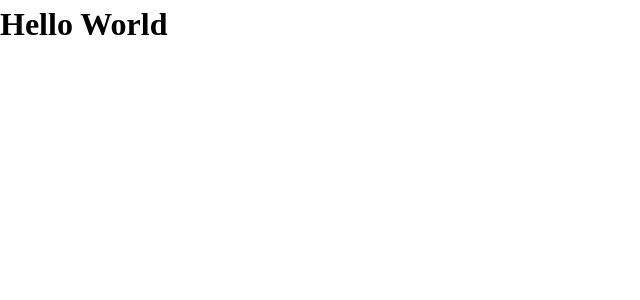
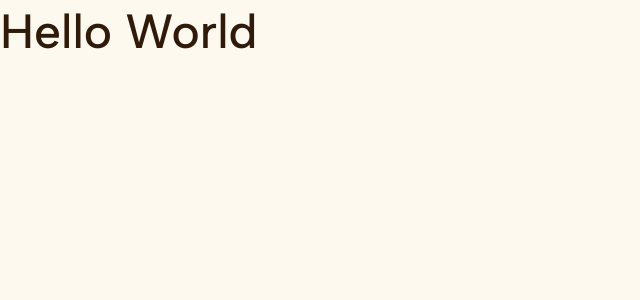
Before and after one commit to danielacb/challenge_forestry, a React (Vite) app: page / in a window 1280 px wide. Shown: the top 300 px of the page, without its empty margins (0-640 px from the left). Built offline with nearby package versions, Linux system fonts and the light colour scheme.

Commit message:
setup global styles

```diff
--- a/src/globals.scss
+++ /dev/null
@@ -1,40 +0,0 @@
-*,
-*::before,
-*::after {
-  box-sizing: border-box;
-}
-
-* {
-  margin: 0;
-}
-
-body {
-  line-height: 1.5;
-  -webkit-font-smoothing: antialiased;
-}
-
-img,
-picture,
-video,
-canvas,
-svg {
-  display: block;
-  max-width: 100%;
-}
-
-input,
-button,
-textarea,
-select {
-  font: inherit;
-}
-
-p,
-h1,
-h2,
-h3,
-h4,
-h5,
-h6 {
-  overflow-wrap: break-word;
-}
--- a/src/main.tsx
+++ b/src/main.tsx
@@ -1,7 +1,7 @@
 import React from 'react'
 import ReactDOM from 'react-dom/client'
 import App from './App.tsx'
-import './globals.scss'
+import './styles/globals.scss'
 
 ReactDOM.createRoot(document.getElementById('root')!).render(
   <React.StrictMode>
--- /dev/null
+++ b/src/styles/breakpoints.scss
@@ -0,0 +1,2 @@
+$mobile-breakpoint: 600px;
+$desktop-breakpoint: 1240px;
--- /dev/null
+++ b/src/styles/globals.scss
@@ -0,0 +1,158 @@
+@import '/src/styles/breakpoints.scss';
+
+/* albert-sans-regular - latin */
+@font-face {
+  font-display: swap;
+  font-family: 'Albert Sans';
+  font-style: normal;
+  font-weight: 400;
+  src: url('/fonts/albert-sans-v1-latin-regular.woff2') format('woff2');
+}
+
+/* albert-sans-500 - latin */
+@font-face {
+  font-display: swap;
+  font-family: 'Albert Sans';
+  font-style: normal;
+  font-weight: 500;
+  src: url('/fonts/albert-sans-v1-latin-500.woff2') format('woff2');
+}
+
+:root {
+  // Colors
+  --white: #fdf9ef;
+  --black: #301b0a;
+  --green-100: #eaf0d3;
+  --green-200: #d0e0af;
+  --green-300: #b7ca90;
+  --green-500: #99b06a;
+  --beige-100: #f6e7c3;
+  --beige-200: #f6e7c3;
+  --beige-300: #dccba2;
+  --beige-500: #c5b181;
+
+  // Spacing
+  --space-x-small: 8px;
+  --space-small: 16px;
+  --space-medium: 24px;
+  --space-large: 36px;
+  --space-x-large: 60px;
+  --space-xx-large: 80px;
+  --space-xxx-large: 120px;
+}
+
+*,
+*::before,
+*::after {
+  box-sizing: border-box;
+}
+
+* {
+  margin: 0;
+  -webkit-font-smoothing: antialiased;
+  -moz-osx-font-smoothing: grayscale;
+}
+
+body {
+  color: var(--black);
+  background-color: var(--white);
+  font-family: 'Albert Sans', sans-serif;
+  line-height: 1.5;
+}
+
+img,
+picture,
+video,
+canvas,
+svg {
+  display: block;
+  max-width: 100%;
+}
+
+input,
+button,
+textarea,
+select {
+  font: inherit;
+}
+
+p,
+h1,
+h2,
+h3,
+h4,
+h5,
+h6,
+span {
+  overflow-wrap: break-word;
+  font-weight: 500;
+}
+
+h1,
+h2,
+h3,
+h4,
+h5,
+h6,
+.subheading {
+  line-height: 130%;
+}
+
+h1 {
+  font-size: 1.75rem;
+}
+
+h2 {
+  font-size: 1.5rem;
+}
+
+h3 {
+  font-size: 1.375rem;
+}
+
+h4 {
+  font-size: 1.25rem;
+}
+
+h5,
+.subheading {
+  font-size: 1rem;
+}
+
+@media (min-width: $mobile-breakpoint) {
+  h1 {
+    font-size: 2.25rem;
+  }
+  h2 {
+    font-size: 1.875rem;
+  }
+  h3 {
+    font-size: 1.625rem;
+  }
+  h4 {
+    font-size: 1.375rem;
+  }
+  h5,
+  .subheading {
+    font-size: 1.125rem;
+  }
+}
+
+@media (min-width: $desktop-breakpoint) {
+  h1 {
+    font-size: 3rem;
+  }
+  h2 {
+    font-size: 2.375rem;
+  }
+  h3 {
+    font-size: 1.75rem;
+  }
+  h4 {
+    font-size: 1.5rem;
+  }
+  h5,
+  .subheading {
+    font-size: 1.25rem;
+  }
+}
```
Also changed, not shown: public/fonts/albert-sans-v1-latin-500.woff2 (added), public/fonts/albert-sans-v1-latin-regular.woff2 (added).
